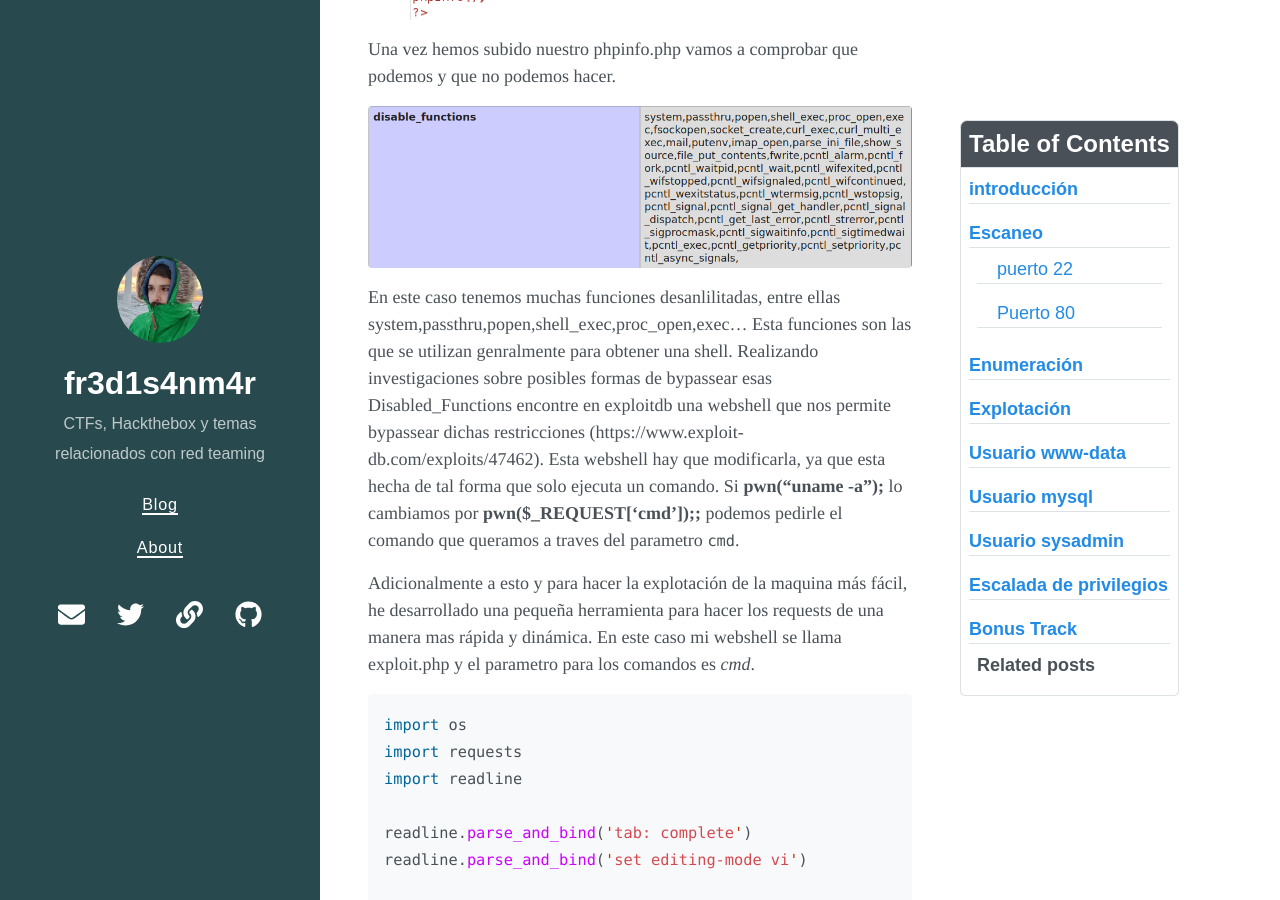
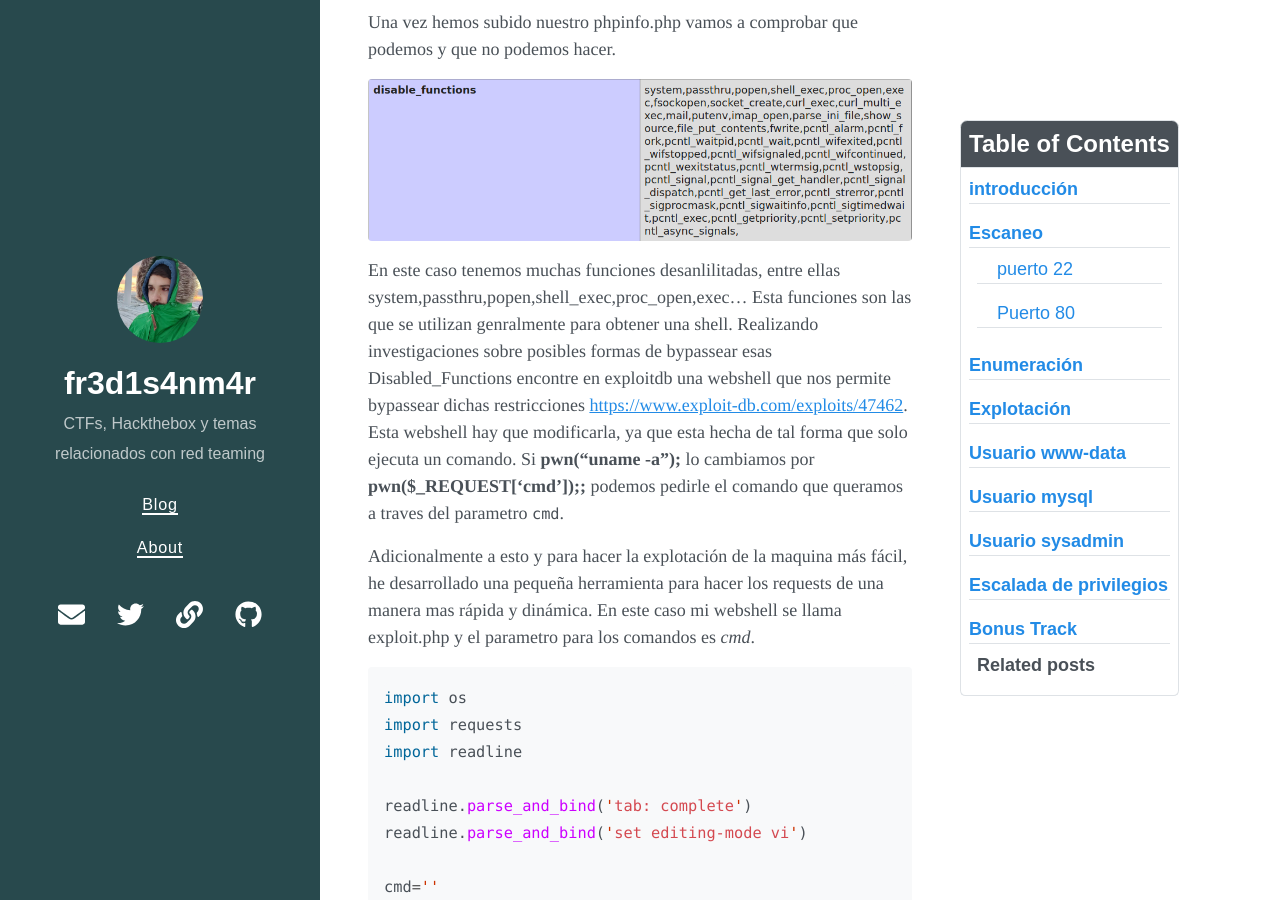
Before and after one commit to fredisanmar/fredisanmar.github.io, a Jekyll site: the page built from _posts/2021-01-23-Compromised-HTB.md, in a window 1280 px wide and 900 px high, scrolled down 6592 px. Built offline with Jekyll 4.4.1, drawn with Linux system fonts in a browser that asks for light colours; nearby versions of some CDN libraries; part of the change alters nothing that is shown; some of the changed text lies outside the part shown.

```diff
--- a/_posts/2021-01-23-Compromised-HTB.md
+++ b/_posts/2021-01-23-Compromised-HTB.md
@@ -95,7 +95,7 @@ Si accedemos desde la web a ese fichero, nos aparecerá la password del user adm
 
 ![Compromised-admin-pass](/assets/imagenes/2021-01-23-compromised-HTB/Compromised-admin-pass.png)
 
-  - URL: (http://10.10.10.207/shop/admin/.log2301c9430d8593ae.txt)
+  - URL: [http://10.10.10.207/shop/admin/.log2301c9430d8593ae.txt](http://10.10.10.207/shop/admin/.log2301c9430d8593ae.txt)
   - Contenido: User: admin Passwd: theNextGenSt0r3!~
 
 Enumerando un poco más en profundidad los directorios y los ficheros, nos encontramos un fichero interesante llamado config.inc.php dentro del directorio /shop/includes. En este fichero, nos encontramos con unas credenciales de root para mysql que nos serviran más adelante.
@@ -123,16 +123,16 @@ Una vez tenemos el backup bien enumerado, vamos a proceder a hacer uso de las cr
 
 ![Compromised-login](/assets/imagenes/2021-01-23-compromised-HTB/Compromised-login.png)
 
-  - URL: (http://10.10.10.207/shop/admin/login.php)
+  - URL: [http://10.10.10.207/shop/admin/login.php](http://10.10.10.207/shop/admin/login.php)
 
 una vez logeados, veremos que la version de litecart que esta corriendo es la 2.1.2, la cual es vulnerable a *Arbitrary File Upload*.
 
   - Producto y versión: Litecart 2.1.2
   - CVE: [CVE-2018-12256](https://www.cvedetails.com/cve-details.php?cve_id=CVE-2018-12256)
-  - Exploit: (https://www.exploit-db.com/exploits/45267)
+  - Exploit: [https://www.exploit-db.com/exploits/45267](https://www.exploit-db.com/exploits/45267)
 
 En este caso la vulnerabilidad se encuentra en el modulo vqmod, el cual permite subir ficheros xml, pero no realiza una comprobación correcta de los mismos, ya que solo comprueba el parametro content-type. Esto deriva en la posibilidad de subir fichero de otro tipo.
-  - vQmod Docs: (http://docs.opencart.com/en-gb/administration/vqmod/)
+  - vQmod Docs: [http://docs.opencart.com/en-gb/administration/vqmod/](http://docs.opencart.com/en-gb/administration/vqmod/)
 
 En este caso queremos subir un fichero php con la funcion `phpinfo()` para comprobar si tenemos alguna limitación.
 En mi caso el exploit que lo hace de manera aoutmatica no me funciono, por lo que voy a hacerlo de manera manual utilizando burpsuite.
@@ -145,7 +145,7 @@ Una vez hemos subido nuestro phpinfo.php vamos a comprobar que podemos y que no
 ![Compromised-disabled-funcs-php](/assets/imagenes/2021-01-23-compromised-HTB/Compromised-disabled-functions-php.png)
 
 En este caso tenemos muchas funciones desanlilitadas, entre ellas system,passthru,popen,shell_exec,proc_open,exec...
-Esta funciones son las que se utilizan genralmente para obtener una shell. Realizando investigaciones sobre posibles formas de bypassear esas Disabled_Functions encontre en exploitdb una webshell que nos permite bypassear dichas restricciones (https://www.exploit-db.com/exploits/47462).
+Esta funciones son las que se utilizan genralmente para obtener una shell. Realizando investigaciones sobre posibles formas de bypassear esas Disabled_Functions encontre en exploitdb una webshell que nos permite bypassear dichas restricciones [https://www.exploit-db.com/exploits/47462](https://www.exploit-db.com/exploits/47462).
 Esta webshell hay que modificarla, ya que esta hecha de tal forma que solo ejecuta un comando. Si **pwn("uname -a");** lo cambiamos por **pwn($_REQUEST['cmd']);;** podemos pedirle el comando que queramos a traves del parametro `cmd`.
 
 Adicionalmente a esto y para hacer la explotación de la maquina más fácil, he desarrollado una pequeña herramienta para hacer los requests de una manera mas rápida y dinámica.
@@ -230,14 +230,14 @@ Una vez tenemos el Usuario, vamos a proceder a enumerar la máquina en busca de
 
 Llama la atencion que el md5 de el fichero pam_unix.so no coincida con el original. Esto puede significar que el atacante se ha aprovechado de una vulnerabilidad de la pam y a instalado ahí una [backdoor](https://github.com/zephrax/linux-pam-backdoor).
 
-  * (https://x-c3ll.github.io/posts/PAM-backdoor-DNS/)
+  * [https://x-c3ll.github.io/posts/PAM-backdoor-DNS/](https://x-c3ll.github.io/posts/PAM-backdoor-DNS/)
 
 ---
 ## Escalada de privilegios
 
 Para la escalada de privilegios, vamos a descargar en nuestra máquina el binario `pam_unix.so` y vamos a analizarlo con radare2:
   * scp sysadmin@10.10.10.207:/lib/x86_64-linux-gnu/security/pam_unix.so ./pam_unix.so
-![Compromised-pam-so](/assets/imagenes/2021-01-23-compromised-HTB/Compromised-pam-so.png)
+  ![Compromised-pam-so](/assets/imagenes/2021-01-23-compromised-HTB/Compromised-pam-so.png)
 
 Una vez en nuestra maquina vamos a proceder a analizarlo con radare2. En mi caso estoy utilizando la interfaz gráfica de radare2 llamada cutter.
 
```
